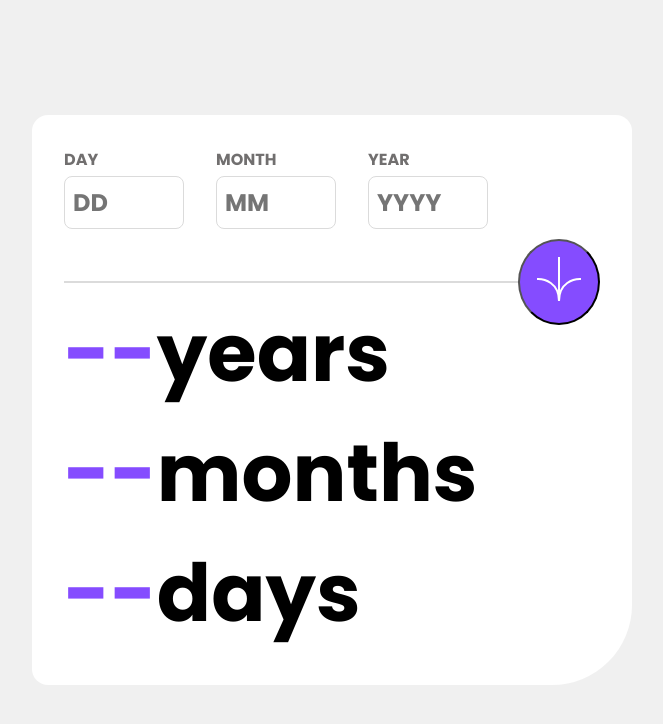
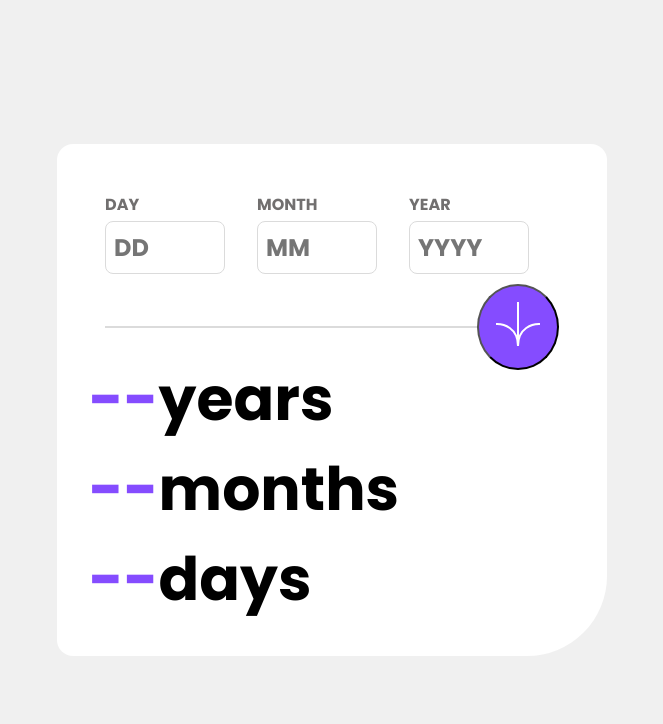
Before and after one commit to ebrahim-eid/Age-calculator-app, a plain HTML site: page index.html in a window 1280 px wide. Shown: the whole page, without its empty margins (308-971 px from the left). Drawn offline with Linux system fonts and the light colour scheme.

Commit message:
Second submit

```diff
--- a/style.css
+++ b/style.css
@@ -19,12 +19,12 @@ body {
 
 .outer-container {
   background-color: hsl(0, 0%, 100%);
-  width: 600px;
+  width: 550px;
   border-radius: 1rem 1rem 5rem 1rem;
 }
 
 .inner-container {
-  padding: 2rem;
+  padding: 3rem;
   display: flex;
   flex-direction: column;
 }
@@ -76,8 +76,8 @@ input {
     margin-bottom: 2rem;
 }
 .output h1{
-    font-size: 80px;
-    font-weight: 600;
+    font-size: 60px;
+    font-weight: 500;
 
 }
 .output span {
```
